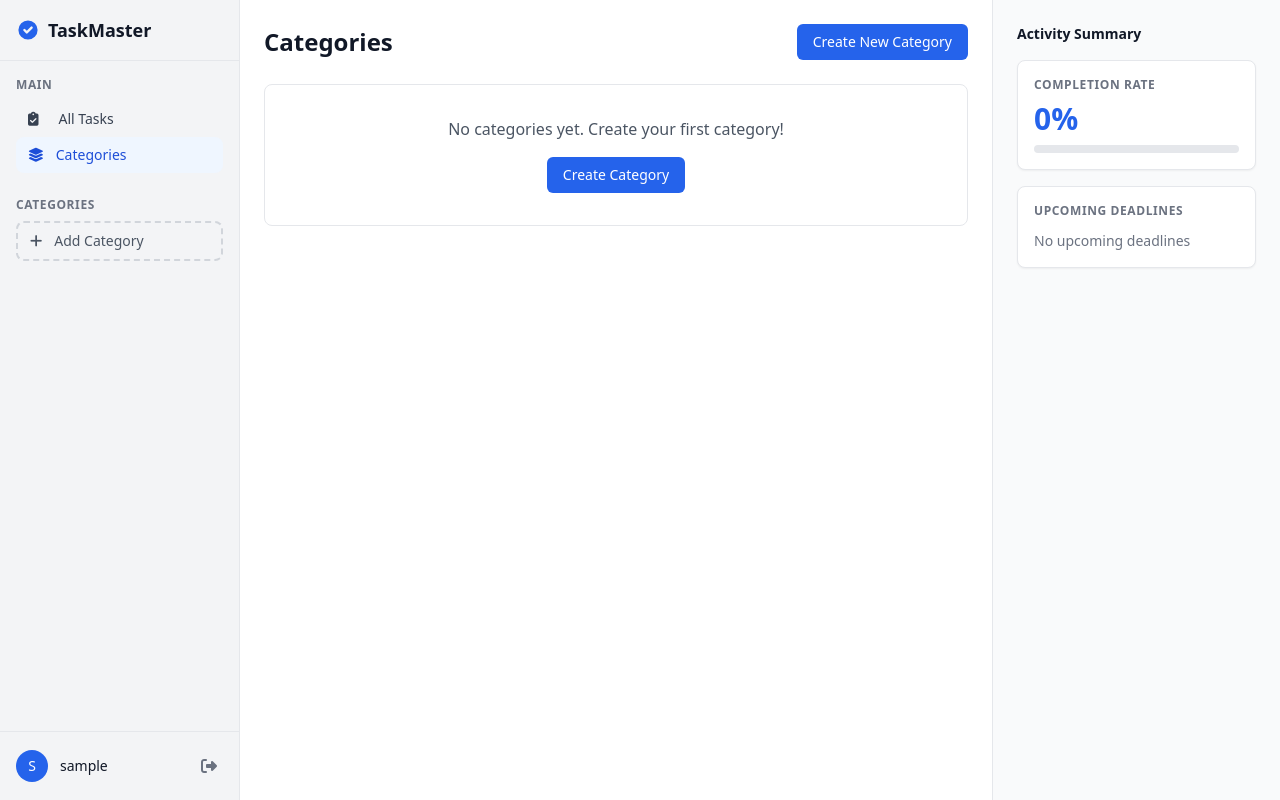
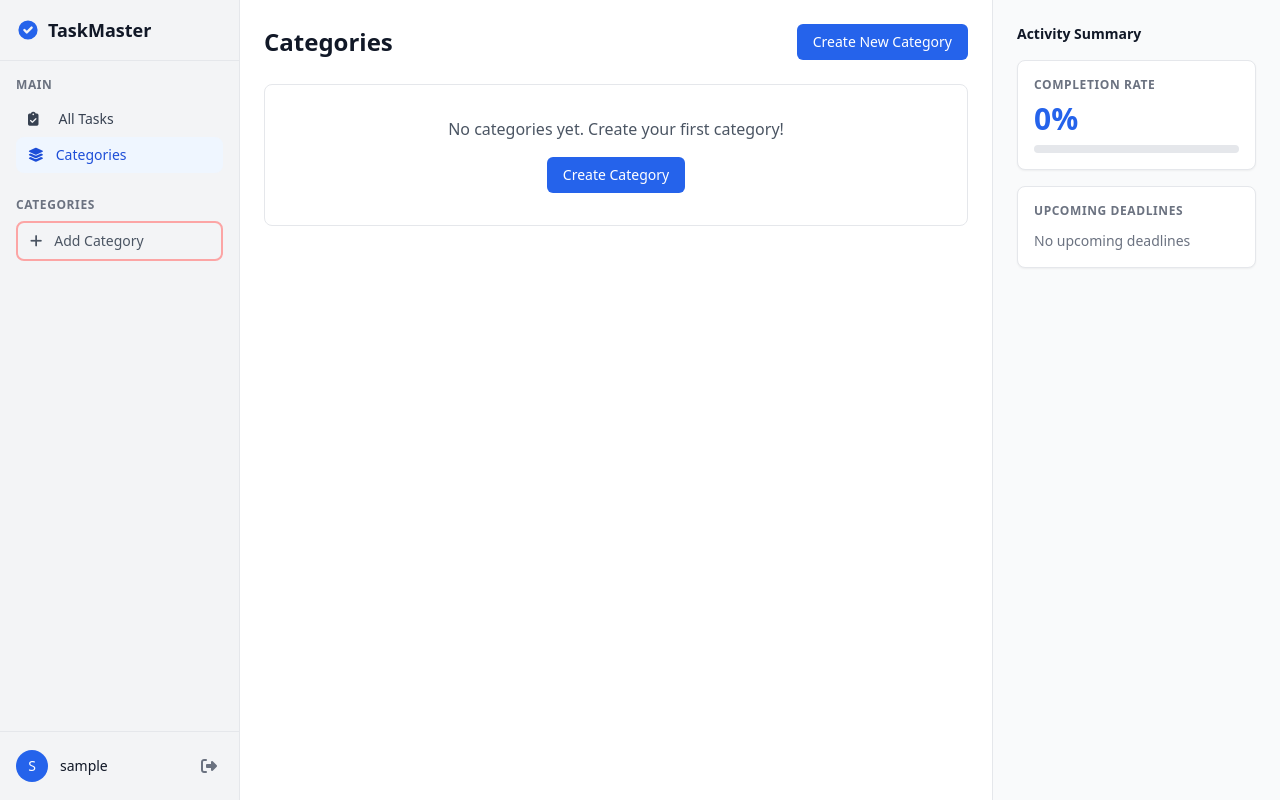
Before and after one commit to buriniyozovs/dscc-task-manager, a Django app: page /categories/ in a window 1280 px wide. Run offline with Django 5.2, Linux system fonts and the light colour scheme; the visitor is signed in with stand-in values (Sample User, id 1); data that the repository does not hold is empty; some libraries are stand-ins or nearby versions.

Commit message:
changed add category border

```diff
--- a/templates/base.html
+++ b/templates/base.html
@@ -49,7 +49,7 @@
                         {% endfor %}
                     </ul>
                     <a href="{% url 'category-create' %}"
-                        class="flex items-center gap-3 px-3 py-2 mt-2 rounded-lg text-sm font-medium text-gray-600 border-2 border-dashed border-gray-300 hover:border-gray-400 hover:bg-gray-50">
+                        class="flex items-center gap-3 px-3 py-2 mt-2 rounded-lg text-sm font-medium text-gray-600 border-2 border-red-300 hover:border-red-400 hover:bg-gray-50">
                         <i class="fa-solid fa-plus"></i> Add Category
                     </a>
                 </div>
```
